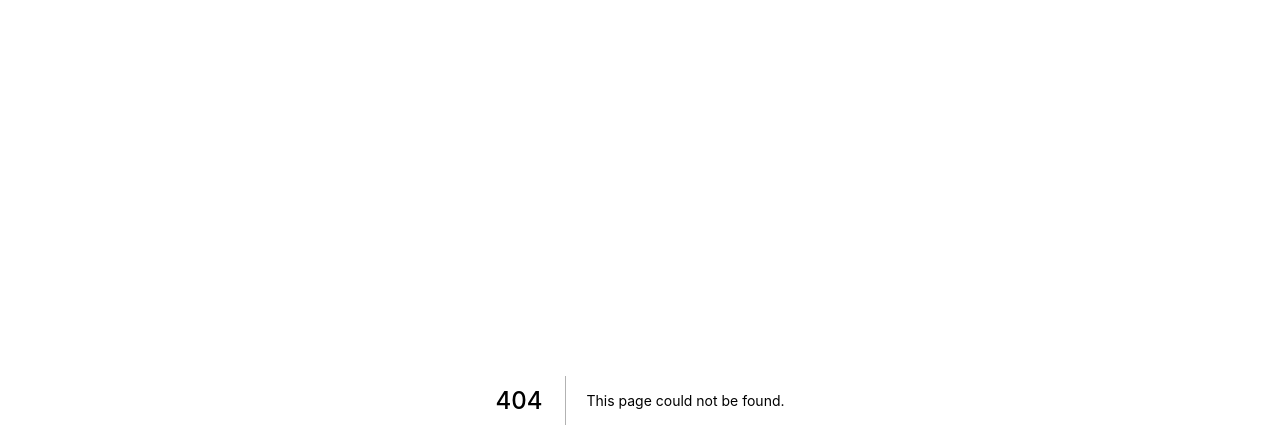
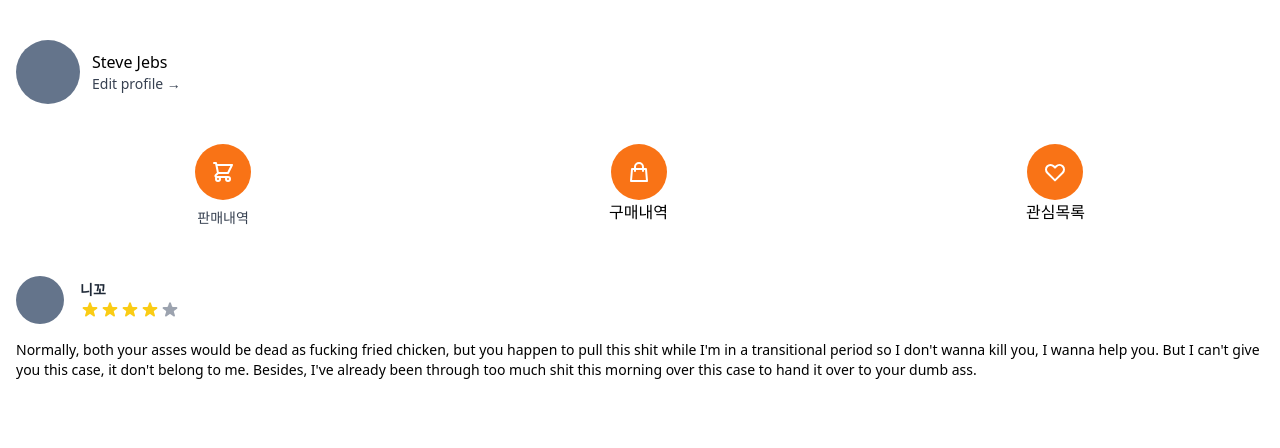
Before and after one commit to yongwoo-jeong/carrot-market, a Next.js app: page /profile in a window 1280 px wide. Before the commit this address had no page. Shown: the top 448 px of the page. Built offline with nearby package versions, Linux system fonts and the light colour scheme.

Commit message:
profile page

```diff
--- /dev/null
+++ b/pages/profile.tsx
@@ -0,0 +1,143 @@
+import type { NextPage } from "next";
+
+const Profile: NextPage = () => {
+  return (
+    <div className="py-10 px-4">
+      <div className="flex items-center space-x-3">
+        <div className="h-16 w-16 rounded-full bg-slate-500" />
+        <div className="flex flex-col">
+          <span className="to-gray-900 font-medium">Steve Jebs</span>
+          <span className="text-sm text-gray-700">Edit profile &rarr;</span>
+        </div>
+      </div>
+      <div className="mt-10 flex justify-around">
+        <div className="flex flex-col items-center">
+          <div className="flex h-14 w-14 items-center justify-center rounded-full bg-orange-500 text-white">
+            <svg
+              className="h-6 w-6"
+              fill="none"
+              stroke="currentColor"
+              viewBox="0 0 24 24"
+              xmlns="http://www.w3.org/2000/svg"
+            >
+              <path
+                strokeLinecap="round"
+                strokeLinejoin="round"
+                strokeWidth="2"
+                d="M3 3h2l.4 2M7 13h10l4-8H5.4M7 13L5.4 5M7 13l-2.293 2.293c-.63.63-.184 1.707.707 1.707H17m0 0a2 2 0 100 4 2 2 0 000-4zm-8 2a2 2 0 11-4 0 2 2 0 014 0z"
+              ></path>
+            </svg>
+          </div>
+          <span className="mt-2 text-sm font-medium text-gray-700">
+            판매내역
+          </span>
+        </div>
+        <div className="flex flex-col items-center">
+          <div className="flex h-14 w-14 items-center justify-center rounded-full bg-orange-500 text-white">
+            <svg
+              className="h-6 w-6"
+              fill="none"
+              stroke="currentColor"
+              viewBox="0 0 24 24"
+              xmlns="http://www.w3.org/2000/svg"
+            >
+              <path
+                strokeLinecap="round"
+                strokeLinejoin="round"
+                strokeWidth="2"
+                d="M16 11V7a4 4 0 00-8 0v4M5 9h14l1 12H4L5 9z"
+              ></path>
+            </svg>
+          </div>
+          <span>구매내역</span>
+        </div>
+        <div className="flex flex-col items-center">
+          <div className="flex h-14 w-14 items-center justify-center rounded-full bg-orange-500 text-white">
+            <svg
+              className="h-6 w-6"
+              fill="none"
+              stroke="currentColor"
+              viewBox="0 0 24 24"
+              xmlns="http://www.w3.org/2000/svg"
+            >
+              <path
+                strokeLinecap="round"
+                strokeLinejoin="round"
+                strokeWidth="2"
+                d="M4.318 6.318a4.5 4.5 0 000 6.364L12 20.364l7.682-7.682a4.5 4.5 0 00-6.364-6.364L12 7.636l-1.318-1.318a4.5 4.5 0 00-6.364 0z"
+              ></path>
+            </svg>
+          </div>
+          <span>관심목록</span>
+        </div>
+      </div>
+      <div className="mt-12">
+        <div className="flex items-center space-x-4 ">
+          <div className="h-12 w-12 rounded-full bg-slate-500" />
+          <div>
+            <h4 className="text-sm font-bold text-gray-800">니꼬</h4>
+            <div className="flex items-center">
+              <svg
+                className="h-5 w-5 text-yellow-400"
+                xmlns="http://www.w3.org/2000/svg"
+                viewBox="0 0 20 20"
+                fill="currentColor"
+                aria-hidden="true"
+              >
+                <path d="M9.049 2.927c.3-.921 1.603-.921 1.902 0l1.07 3.292a1 1 0 00.95.69h3.462c.969 0 1.371 1.24.588 1.81l-2.8 2.034a1 1 0 00-.364 1.118l1.07 3.292c.3.921-.755 1.688-1.54 1.118l-2.8-2.034a1 1 0 00-1.175 0l-2.8 2.034c-.784.57-1.838-.197-1.539-1.118l1.07-3.292a1 1 0 00-.364-1.118L2.98 8.72c-.783-.57-.38-1.81.588-1.81h3.461a1 1 0 00.951-.69l1.07-3.292z" />
+              </svg>
+              <svg
+                className="h-5 w-5 text-yellow-400"
+                xmlns="http://www.w3.org/2000/svg"
+                viewBox="0 0 20 20"
+                fill="currentColor"
+                aria-hidden="true"
+              >
+                <path d="M9.049 2.927c.3-.921 1.603-.921 1.902 0l1.07 3.292a1 1 0 00.95.69h3.462c.969 0 1.371 1.24.588 1.81l-2.8 2.034a1 1 0 00-.364 1.118l1.07 3.292c.3.921-.755 1.688-1.54 1.118l-2.8-2.034a1 1 0 00-1.175 0l-2.8 2.034c-.784.57-1.838-.197-1.539-1.118l1.07-3.292a1 1 0 00-.364-1.118L2.98 8.72c-.783-.57-.38-1.81.588-1.81h3.461a1 1 0 00.951-.69l1.07-3.292z" />
+              </svg>
+              <svg
+                className="h-5 w-5 text-yellow-400"
+                xmlns="http://www.w3.org/2000/svg"
+                viewBox="0 0 20 20"
+                fill="currentColor"
+                aria-hidden="true"
+              >
+                <path d="M9.049 2.927c.3-.921 1.603-.921 1.902 0l1.07 3.292a1 1 0 00.95.69h3.462c.969 0 1.371 1.24.588 1.81l-2.8 2.034a1 1 0 00-.364 1.118l1.07 3.292c.3.921-.755 1.688-1.54 1.118l-2.8-2.034a1 1 0 00-1.175 0l-2.8 2.034c-.784.57-1.838-.197-1.539-1.118l1.07-3.292a1 1 0 00-.364-1.118L2.98 8.72c-.783-.57-.38-1.81.588-1.81h3.461a1 1 0 00.951-.69l1.07-3.292z" />
+              </svg>
+              <svg
+                className="h-5 w-5 text-yellow-400"
+                xmlns="http://www.w3.org/2000/svg"
+                viewBox="0 0 20 20"
+                fill="currentColor"
+                aria-hidden="true"
+              >
+                <path d="M9.049 2.927c.3-.921 1.603-.921 1.902 0l1.07 3.292a1 1 0 00.95.69h3.462c.969 0 1.371 1.24.588 1.81l-2.8 2.034a1 1 0 00-.364 1.118l1.07 3.292c.3.921-.755 1.688-1.54 1.118l-2.8-2.034a1 1 0 00-1.175 0l-2.8 2.034c-.784.57-1.838-.197-1.539-1.118l1.07-3.292a1 1 0 00-.364-1.118L2.98 8.72c-.783-.57-.38-1.81.588-1.81h3.461a1 1 0 00.951-.69l1.07-3.292z" />
+              </svg>
+              <svg
+                className="h-5 w-5 text-gray-400"
+                xmlns="http://www.w3.org/2000/svg"
+                viewBox="0 0 20 20"
+                fill="currentColor"
+                aria-hidden="true"
+              >
+                <path d="M9.049 2.927c.3-.921 1.603-.921 1.902 0l1.07 3.292a1 1 0 00.95.69h3.462c.969 0 1.371 1.24.588 1.81l-2.8 2.034a1 1 0 00-.364 1.118l1.07 3.292c.3.921-.755 1.688-1.54 1.118l-2.8-2.034a1 1 0 00-1.175 0l-2.8 2.034c-.784.57-1.838-.197-1.539-1.118l1.07-3.292a1 1 0 00-.364-1.118L2.98 8.72c-.783-.57-.38-1.81.588-1.81h3.461a1 1 0 00.951-.69l1.07-3.292z" />
+              </svg>
+            </div>
+          </div>
+        </div>
+        <div className="mt-4 to-gray-600 text-sm">
+          <p>
+            Normally, both your asses would be dead as fucking fried chicken,
+            but you happen to pull this shit while I&apos;m in a transitional
+            period so I don&apos;t wanna kill you, I wanna help you. But I
+            can&apos;t give you this case, it don&apos;t belong to me. Besides,
+            I&apos;ve already been through too much shit this morning over this
+            case to hand it over to your dumb ass.
+          </p>
+        </div>
+      </div>
+    </div>
+  );
+};
+
+export default Profile;
```
